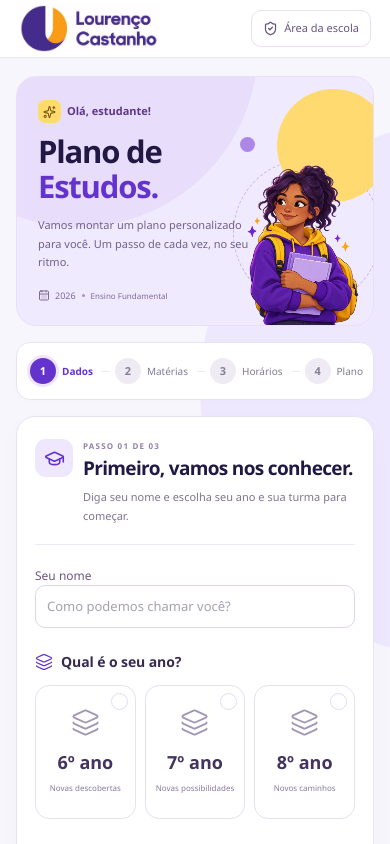
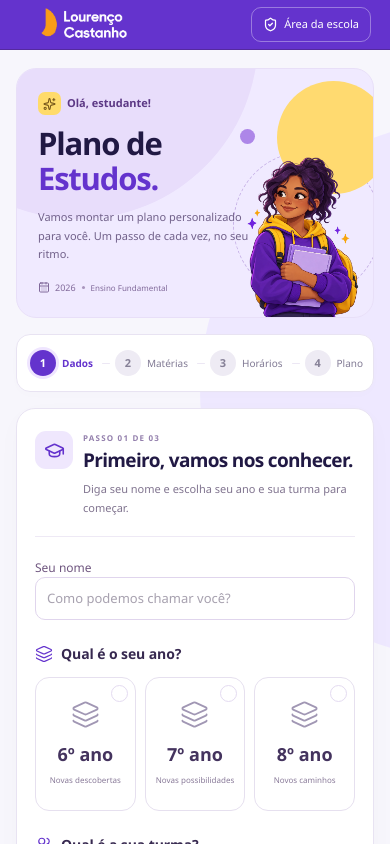
Before and after one commit to leomelchior21/planodeestudos-lc, a Next.js app: page /student in a window 390 px wide. Shown: the top 844 px of the page. Built offline with nearby package versions, Linux system fonts and the light colour scheme.

Commit message:
Use white school logo on a thin purple header banner

```diff
--- a/src/app/design.css
+++ b/src/app/design.css
@@ -32,31 +32,32 @@ h4 {
   letter-spacing: -0.035em;
 }
 .site-header {
-  height: 68px;
-  border-bottom-color: #ece8f3;
+  height: 56px;
+  border-bottom-color: #552a9e;
 }
 .header-inner {
   max-width: 1280px;
   padding-inline: 28px;
 }
 .brand-logo {
-  width: 165px;
+  width: 132px;
 }
 .site-header nav {
   gap: 34px;
   font-size: 14px;
   font-weight: 500;
-  color: #777089;
+  color: rgba(255, 255, 255, 0.78);
 }
 .site-header nav .nav-active {
-  color: var(--purple);
+  color: #fff;
   font-weight: 650;
 }
 .admin-link {
-  padding: 12px 16px;
+  padding: 9px 14px;
   font-size: 12px;
   border-radius: 12px;
-  color: #665581;
+  color: #fff;
+  border-color: rgba(255, 255, 255, 0.35);
 }
 .student-main {
   max-width: 1280px;
@@ -1524,13 +1525,13 @@ textarea {
 }
 @media (max-width: 800px) {
   .site-header {
-    height: 62px;
+    height: 52px;
   }
   .header-inner {
     padding-inline: 22px;
   }
   .brand-logo {
-    width: 150px;
+    width: 120px;
   }
   .student-main {
     padding: 22px 22px 0;
@@ -1792,19 +1793,19 @@ textarea {
     padding: 18px 16px 0;
   }
   .site-header {
-    height: 58px;
+    height: 50px;
   }
   .header-inner {
     padding-inline: 19px;
   }
   .brand-logo {
-    width: 140px;
+    width: 110px;
   }
   .admin-link {
     font-size: 11px;
-    padding: 9px 11px;
+    padding: 8px 11px;
     gap: 6px;
-    border: 1px solid #e9e0f0;
+    border: 1px solid rgba(255, 255, 255, 0.35);
     border-radius: 10px;
   }
   .admin-link > svg:first-child {
--- a/src/app/globals.css
+++ b/src/app/globals.css
@@ -107,9 +107,9 @@ small {
   font-size: 12px;
 }
 .site-header {
-  height: 96px;
-  background: #fff;
-  border-bottom: 1px solid var(--line);
+  height: 58px;
+  background: var(--purple);
+  border-bottom: 1px solid var(--purple-dark);
 }
 .header-inner {
   max-width: 1180px;
@@ -136,7 +136,7 @@ small {
   align-items: center;
   font-size: 12px;
   height: 100%;
-  color: #888090;
+  color: rgba(255, 255, 255, 0.78);
 }
 .site-header nav a,
 .site-header nav button {
@@ -147,7 +147,7 @@ small {
   position: relative;
 }
 .site-header nav .nav-active {
-  color: var(--purple);
+  color: #fff;
   font-weight: 650;
 }
 .nav-active:after {
@@ -157,7 +157,7 @@ small {
   bottom: 0;
   left: 0;
   right: 0;
-  background: var(--purple);
+  background: var(--yellow);
   border-radius: 4px 4px 0 0;
 }
 .admin-link {
@@ -165,13 +165,13 @@ small {
   align-items: center;
   gap: 7px;
   font-size: 11px;
-  color: #6f687f;
-  border: 1px solid var(--line);
+  color: #fff;
+  border: 1px solid rgba(255, 255, 255, 0.35);
   padding: 11px 14px;
   border-radius: 9px;
 }
 .admin-link:hover {
-  background: var(--lavender);
+  background: rgba(255, 255, 255, 0.14);
 }
 .student-main {
   max-width: 1132px;
@@ -2283,7 +2283,7 @@ summary::-webkit-details-marker {
 }
 @media (max-width: 800px) {
   .site-header {
-    height: 78px;
+    height: 54px;
   }
   .site-header nav {
     display: none;
@@ -3065,7 +3065,7 @@ summary::-webkit-details-marker {
 /* Official school logo: preserve the proportions of the supplied artwork. */
 .brand-logo {
   display: block;
-  width: 215px;
+  width: 132px;
   max-width: 100%;
   height: auto;
   object-fit: contain;
@@ -3074,6 +3074,6 @@ summary::-webkit-details-marker {
   width: 185px;
 }
 @media (max-width: 520px) {
-  .brand-logo { width: 180px; }
+  .brand-logo { width: 110px; }
   .admin-sidebar .brand-logo { width: 180px; }
 }
--- a/src/components/shell.tsx
+++ b/src/components/shell.tsx
@@ -11,11 +11,21 @@ import {
   ShieldCheck,
   X,
 } from "lucide-react";
-export function Brand({ name }: { name: string }) {
+export function Brand({
+  name,
+  variant = "color",
+}: {
+  name: string;
+  variant?: "color" | "white";
+}) {
   return (
     <Link href="/student" className="brand" aria-label={`${name} — início`}>
       <Image
-        src="/logo-lourenco-castanho.jpg"
+        src={
+          variant === "white"
+            ? "/logo-lourenco-castanho-branco.png"
+            : "/logo-lourenco-castanho.jpg"
+        }
         alt={name}
         width={664}
         height={226}
@@ -38,7 +48,7 @@ export function Shell({
     <>
       <header className="site-header">
         <div className="header-inner">
-          <Brand name={schoolName} />
+          <Brand name={schoolName} variant="white" />
           <nav aria-label="Menu principal">
             <Link href="/student" className="nav-active">
               Plano de estudos
```
Also changed, not shown: public/logo-lourenco-castanho-branco.png (added).
